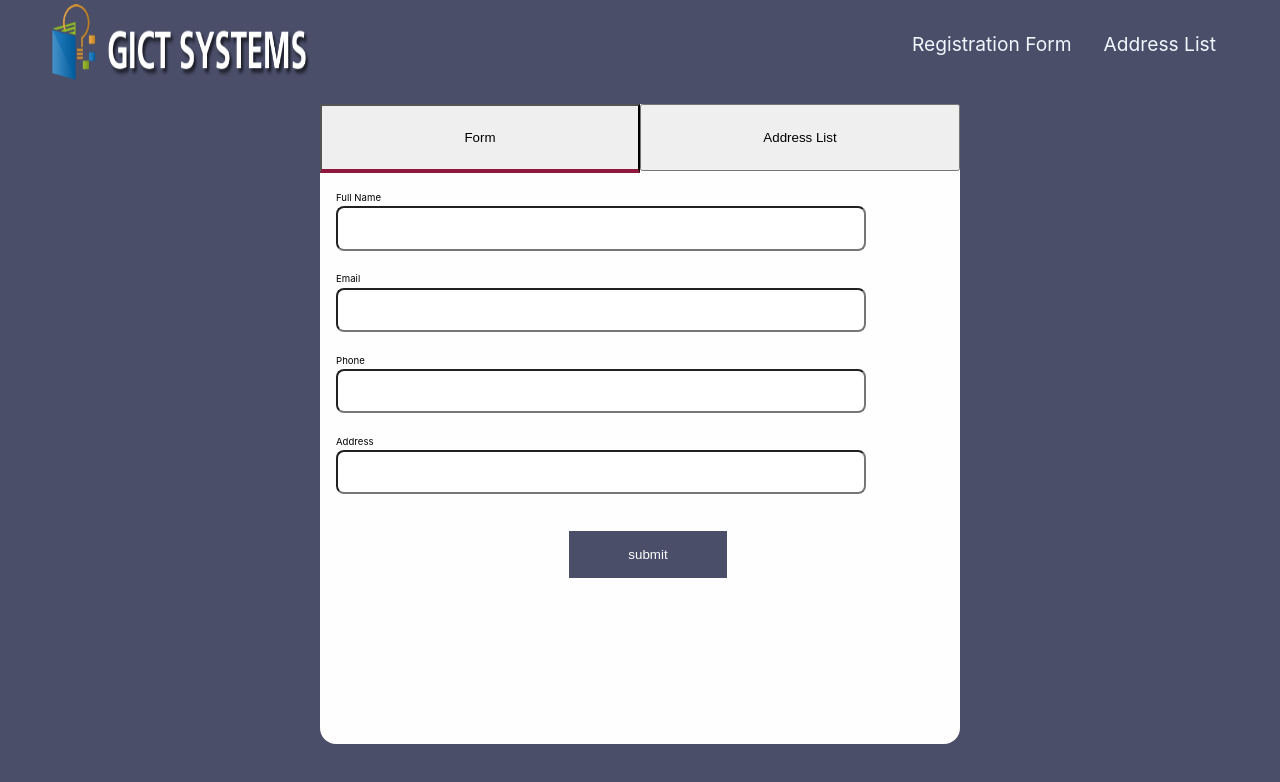
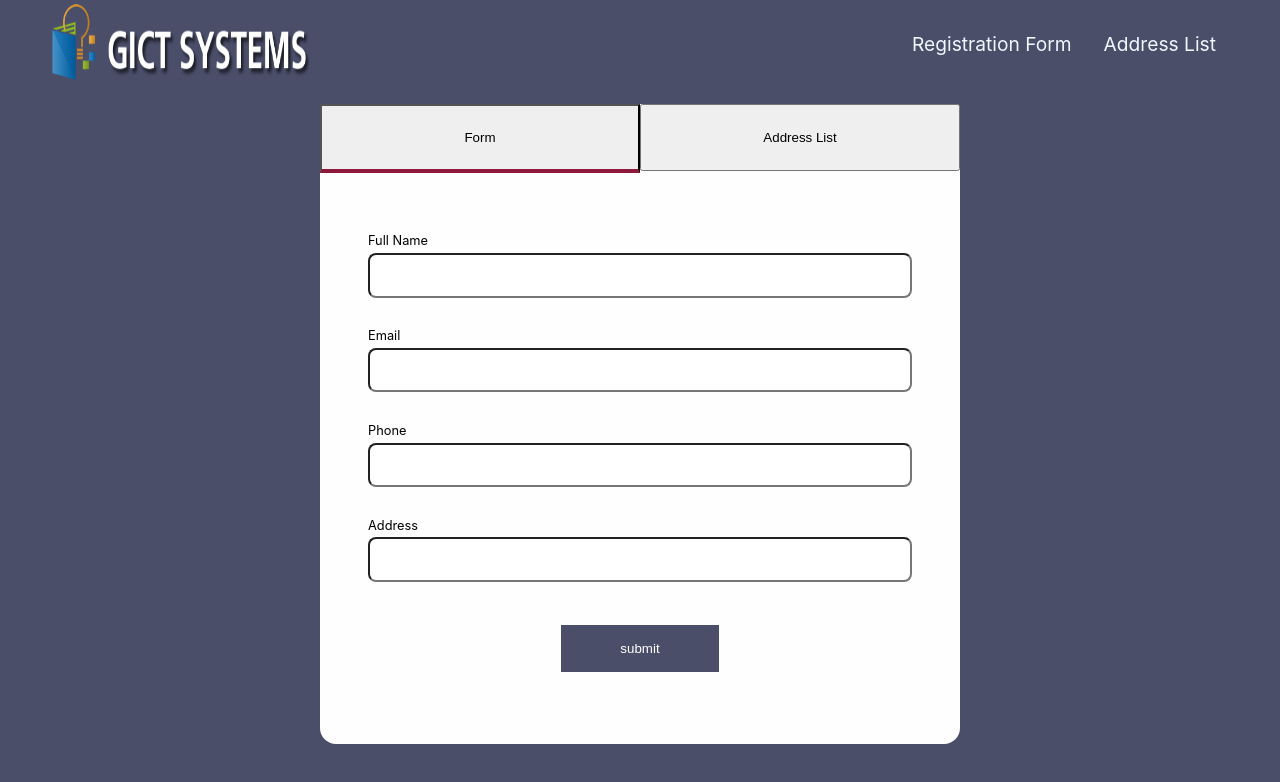
Before and after one commit to Ngatyah/GICT-SYSTEMS, a Next.js app: page / in a window 1280 px wide. Shown: the top 782 px of the page. Built offline with nearby package versions, Linux system fonts and the light colour scheme; no server answers.

Commit message:
Add Notification

```diff
--- a/components/AddressForm.jsx
+++ b/components/AddressForm.jsx
@@ -5,6 +5,10 @@ import { ToastContainer, toast } from "react-toastify";
 import "react-toastify/dist/ReactToastify.css";
 import styles from "../styles/AddressForm.module.css";
 
+/**
+ *
+ * @returns JSX component that display the Address Form
+ */
 const AddressForm = () => {
   const {
     register,
@@ -19,11 +23,16 @@ const AddressForm = () => {
       address: "",
     },
   });
+  console.log(process.env.API_URL);
 
   const config = {
     headers: { Authorization: `Bearer ${process.env.REACT_APP_API_KEY}` },
   };
 
+  /**
+   * Submit user data to the server and display feedback from the server
+   * @param {object} data Data inputs from the user
+   */
   const submitHandler = async (data) => {
     try {
       const response = await axios.post(
@@ -33,9 +42,7 @@ const AddressForm = () => {
       );
       console.log(response.data);
       if (response.status === 200) {
-        toast.success(response.data.Message, {
-          position: "bottom-right",
-        });
+        toast.success(response.data.Message);
       } else if (response.status === 401) {
         toast.warning("You are not authorized to Post", {
           position: "bottom-right",
@@ -47,7 +54,7 @@ const AddressForm = () => {
       }
       reset();
     } catch (error) {
-      toast.error(error, { position: "bottom-right" });
+      toast.error(error);
     }
   };
 
@@ -59,7 +66,7 @@ const AddressForm = () => {
         type="text"
         name="fullnames"
       />
-      <p>{errors.name?.message}</p>
+      <p>{errors.fullnames?.message}</p>
       <label htmlFor="name">Email</label>
       <input
         {...register("email", {
--- a/components/AddressList.jsx
+++ b/components/AddressList.jsx
@@ -2,28 +2,44 @@ import axios from "axios";
 import React, { useEffect, useState } from "react";
 import { MdOutlineEdit } from "react-icons/md";
 import styles from "../styles/AddressList.module.css";
+import { toast } from "react-toastify";
+import "react-toastify/dist/ReactToastify.css";
+/**
+ * This component generate a List every 10 seconds
+ * @returns JSX
+ */
 
 const AddressList = () => {
   const [edit, setEdit] = useState(true);
   const [data, setData] = useState([]);
   const [age, setAge] = useState(0);
   const [message, setMessage] = useState("");
-  const [enableEdit, setEnableEdit] = useState(false);
+  const [enableEdit, setEnableEdit] = useState(null);
 
   const config = {
     headers: { Authorization: `Bearer ${process.env.REACT_APP_API_KEY}` },
   };
-
+  /**
+   * Handle fetching data from the server
+   */
   const fetchData = async () => {
-    console.log("Get Data ", process.env);
+    try {
       const response = await fetch("http://localhost:3000/api/list/", {
         method: "GET",
         config,
       });
       const resData = await response.json();
       setData((_) => resData);
+    } catch (error) {
+      toast.error(error);
+    }
   };
 
+  /**
+   * Handler click event and update either age or message
+   * @param {click event value} value click event listener value
+   * @param {click event name} name  click event listener name
+   */
   const onChangeHandler = (value, name) => {
     if (name === "age") {
       setAge(value);
@@ -32,11 +48,15 @@ const AddressList = () => {
     }
   };
 
+  /**
+   * Handler CRUD functionalities to a single row item
+   * @param {number} id identify item to be worked on
+   * @param {string} type contain the role to be performed
+   */
   const editHandler = (id, type) => {
-    console.log(enableEdit);
     let tempAge = data[id].Age;
     let tempMessage = data[id].Message;
-    console.log(tempMessage);
+
     let editedData = data.map((item) => {
       if (item.ID === id && type === "edit") {
         setAge(item.Age);
@@ -47,7 +67,6 @@ const AddressList = () => {
         setAge(tempAge);
         setMessage(tempMessage);
         setEnableEdit(false);
-        console.log("cancel AGe", age);
 
         return { ...item, isEditable: false };
       } else if (item.ID === id && type === "update") {
@@ -65,7 +84,9 @@ const AddressList = () => {
     setData(editedData);
     setEdit(!edit);
   };
-
+  /**
+   * The timer triggers the UI to rerender with new data every 10 seconds.
+   */
   useEffect(() => {
     fetchData();
     const interval = setInterval(() => {
--- a/components/FormContainer .jsx
+++ b/components/FormContainer .jsx
@@ -2,7 +2,10 @@ import React, { useState } from "react";
 import RegistrationForm from "./AddressForm";
 import AddressList from "./AddressList";
 import styles from "../styles/FormContainer.module.css";
-
+/**
+ *
+ * @returns JSX component that allows us to toggle between Address Form and Address list
+ */
 const FormContainer = () => {
   const [tab, setTab] = useState(1);
   return (
--- a/pages/api/list.js
+++ b/pages/api/list.js
@@ -1,7 +1,10 @@
 // Next.js API route support: https://nextjs.org/docs/api-routes/introduction
 
+/**
+ * Enables us to fetch data via terminal
+ */
 const config = {
-  headers: { Authorization: "Bearer ALDJAK23423JKSLAJAF23423J23SAD3" },
+  headers: { Authorization: `Bearer ALDJAK23423JKSLAJAF23423J23SAD3` },
 };
 
 const fetchData = async () => {
--- a/pages/api/submit.js
+++ b/pages/api/submit.js
@@ -1,4 +1,9 @@
 
+/**
+ * Enable us to post data from our serve side to external server
+ * @param {object} postData user input data
+ * @returns server feedback
+ */
 const postData = async (postData) => {
     const response = await fetch(
         "http://developers.gictsystems.com/api/dummy/submit/",
--- a/styles/AddressForm.module.css
+++ b/styles/AddressForm.module.css
@@ -4,18 +4,19 @@
  flex-direction: column;
  justify-content: center;
  margin-top: 1rem;
- margin-left: 1rem;
- font-size: 0.6rem;
+ font-size: 0.8rem;
+ width: 85%;
+ margin: auto;
 }
 
 
 .form input{
     padding: 0.8rem;
-     width: 85%;
+     width: 100%;
     border-radius: 0.5rem;
 }
 .form label{
-    margin: 0.2rem 0;
+    margin: 0.3rem 0;
 }
 .form .btn{
    width: 10rem;
--- a/styles/AddressList.module.css
+++ b/styles/AddressList.module.css
@@ -59,7 +59,7 @@
     background-color:initial;
     padding: 0;
     color: inherit;
-    width: 100px;
+    width: 100%;
     text-align: center;
 }
 
```
Also changed, not shown: 1 other file (tests, documents, lock files or other folders). Lines whose indentation alone changed are shown as unchanged.
